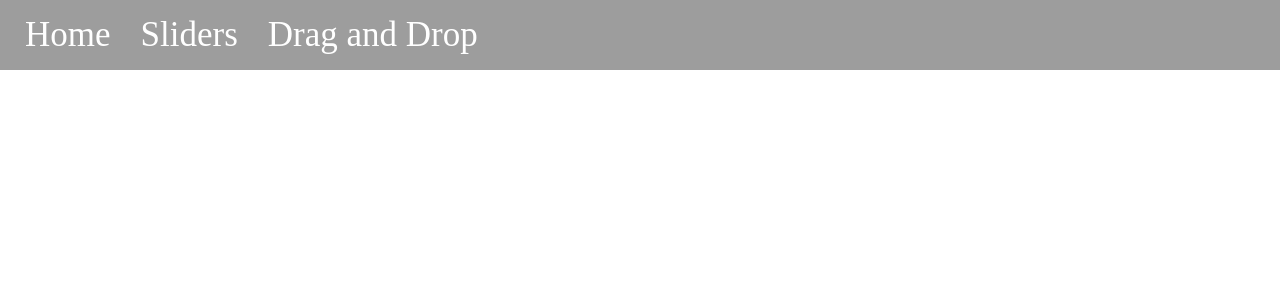
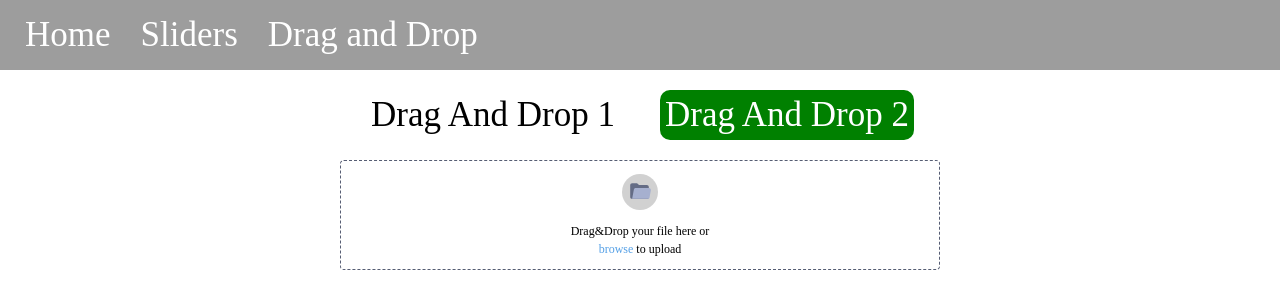
Before and after one commit to giraffesava/my-blanks, a React app: page /drag-and-drop/2 in a window 1280 px wide. Shown: the top 308 px of the page. Built offline with nearby package versions, Linux system fonts and the light colour scheme.

Commit message:
added drag-and-drop component

```diff
--- a/src/components/App/App.tsx
+++ b/src/components/App/App.tsx
@@ -17,7 +17,7 @@ const App: React.FC = () => {
         <div className="links">
           <NavLink to="/">Home</NavLink>
           <NavLink to="/sliders">Sliders</NavLink>
-          <NavLink to="/drag_and_drop">Drag and Drop</NavLink>
+          <NavLink to="/drag-and-drop">Drag and Drop</NavLink>
         </div>
         <Switch>
           <Route path="/sliders">
@@ -26,7 +26,7 @@ const App: React.FC = () => {
           <Route path="/" exact>
             This is my own outlines
           </Route>
-          <Route path="/drag_and_drop">
+          <Route path="/drag-and-drop">
             <DragAndDrop />
           </Route>
         </Switch>
--- a/src/components/DragAndDrop/DragAndDrop.scss
+++ b/src/components/DragAndDrop/DragAndDrop.scss
@@ -1,19 +1,21 @@
-.app-drag-drop {
-  width: 100%;
-  height: calc(100vh - 70px); //70px - topbar's height
+.sliders-container {
   display: flex;
-  align-items: center;
   justify-content: center;
+  & > * {
+    margin: 20px;
+    text-decoration: none;
+    padding: 5px;
+    color: black;
 
-  .card {
-    width: 200px;
-    height: 300px;
-    border-radius: 12px;
-    border: 5px solid;
-    display: flex;
-    justify-content: center;
-    align-items: center;
-    margin: 20px;
-    cursor: grab;
+    &:hover {
+      color: white;
+      border-radius: 10px;
+      background-color: green;
+    }
+  }
+  &--active {
+    background-color: green;
+    border-radius: 10px;
+    color: white;
   }
 }
--- a/src/components/DragAndDrop/DragAndDrop.tsx
+++ b/src/components/DragAndDrop/DragAndDrop.tsx
@@ -1,70 +1,50 @@
-import React, { useState } from 'react'
+import React from 'react'
+import {
+  BrowserRouter as Router,
+  NavLink,
+  Route,
+  Switch,
+  useLocation,
+} from 'react-router-dom'
+
 import './DragAndDrop.scss'
+import DragAndDrop1 from './DragAndDrop1/DragAndDrop1'
+import DragAndDrop2 from './DragAndDrop2/DragAndDrop2'
 
-const DragAndDrop: React.FC = () => {
-  const [cardList, setCardList] = useState([
-    { id: 1, order: 1, text: 'Card 1' },
-    { id: 2, order: 2, text: 'Card 2' },
-    { id: 3, order: 3, text: 'Card 3' },
-    { id: 4, order: 4, text: 'Card 4' },
-  ])
-  const [currentCard, setCurrentCard] = useState(null)
-
-  const dragStartHandler = (card: any): void => {
-    setCurrentCard(card)
-  }
-
-  const dragEndHandler = (e): void => {
-    e.target.style.background = 'white'
-  }
-
-  const dragOverHandler = (e): void => {
-    e.preventDefault()
-    e.target.style.background = 'lightgray'
-  }
-
-  const dropHandler = (e, card: any): void => {
-    e.preventDefault()
-    setCardList((prevCard) =>
-      prevCard.map((c) => {
-        if (c.id === card.id) {
-          return { ...c, order: currentCard.order }
-        }
-        if (c.id === currentCard.id) {
-          return { ...c, order: card.order }
-        }
-        return c
-      }),
-    )
-    e.target.style.background = 'white'
-  }
-
-  const sortCard = (a, b) => {
-    if (a.order > b.order) {
-      return 1
-    } else {
-      return -1
-    }
-  }
+const DragAndDrop = () => {
+  const location = useLocation()
 
   return (
-    <div className="app-drag-drop">
-      {cardList.sort(sortCard).map((card) => {
-        return (
-          <div
-            onDragStart={() => dragStartHandler(card)}
-            onDragLeave={(e) => dragEndHandler(e)}
-            onDragEnd={(e) => dragEndHandler(e)}
-            onDragOver={(e) => dragOverHandler(e)}
-            onDrop={(e) => dropHandler(e, card)}
-            draggable="true"
-            className="card"
-            key={card.id}>
-            {card.text}
-          </div>
-        )
-      })}
-    </div>
+    <Router>
+      <div className="sliders-container">
+        <NavLink
+          to="/drag-and-drop/1"
+          className={
+            location.pathname === '/drag-and-drop/1'
+              ? 'sliders-container--active'
+              : null
+          }>
+          Drag And Drop 1
+        </NavLink>
+        <NavLink
+          to="/drag-and-drop/2"
+          className={
+            location.pathname === '/drag-and-drop/2'
+              ? 'sliders-container--active'
+              : null
+          }>
+          Drag And Drop 2
+        </NavLink>
+      </div>
+      <Switch>
+        <Route path="/drag-and-drop/1">
+          <DragAndDrop1 />
+        </Route>
+        <Route path="/drag-and-drop/2">
+          <DragAndDrop2 />
+        </Route>
+      </Switch>
+    </Router>
   )
 }
 
--- /dev/null
+++ b/src/components/DragAndDrop/DragAndDrop1/DragAndDrop1.scss
@@ -0,0 +1,19 @@
+.app-drag-drop {
+  width: 100%;
+  height: calc(100vh - 70px); //70px - topbar's height
+  display: flex;
+  align-items: center;
+  justify-content: center;
+
+  .card {
+    width: 200px;
+    height: 300px;
+    border-radius: 12px;
+    border: 5px solid;
+    display: flex;
+    justify-content: center;
+    align-items: center;
+    margin: 20px;
+    cursor: grab;
+  }
+}
--- /dev/null
+++ b/src/components/DragAndDrop/DragAndDrop1/DragAndDrop1.tsx
@@ -0,0 +1,71 @@
+import React, { useState } from 'react'
+import './DragAndDrop1.scss'
+
+const DragAndDrop1: React.FC = () => {
+  const [cardList, setCardList] = useState([
+    { id: 1, order: 1, text: 'Card 1' },
+    { id: 2, order: 2, text: 'Card 2' },
+    { id: 3, order: 3, text: 'Card 3' },
+    { id: 4, order: 4, text: 'Card 4' },
+  ])
+  const [currentCard, setCurrentCard] = useState(null)
+
+  const dragStartHandler = (card: any): void => {
+    setCurrentCard(card)
+  }
+
+  const dragEndHandler = (e): void => {
+    e.target.style.background = 'white'
+  }
+
+  const dragOverHandler = (e): void => {
+    e.preventDefault()
+    e.target.style.background = 'lightgray'
+  }
+
+  const dropHandler = (e, card: any): void => {
+    e.preventDefault()
+    setCardList((prevCard) =>
+      prevCard.map((c) => {
+        if (c.id === card.id) {
+          return { ...c, order: currentCard.order }
+        }
+        if (c.id === currentCard.id) {
+          return { ...c, order: card.order }
+        }
+        return c
+      }),
+    )
+    e.target.style.background = 'white'
+  }
+
+  const sortCard = (a, b) => {
+    if (a.order > b.order) {
+      return 1
+    } else {
+      return -1
+    }
+  }
+
+  return (
+    <div className="app-drag-drop">
+      {cardList.sort(sortCard).map((card) => {
+        return (
+          <div
+            onDragStart={() => dragStartHandler(card)}
+            onDragLeave={(e) => dragEndHandler(e)}
+            onDragEnd={(e) => dragEndHandler(e)}
+            onDragOver={(e) => dragOverHandler(e)}
+            onDrop={(e) => dropHandler(e, card)}
+            draggable="true"
+            className="card"
+            key={card.id}>
+            {card.text}
+          </div>
+        )
+      })}
+    </div>
+  )
+}
+
+export default DragAndDrop1
--- /dev/null
+++ b/src/components/DragAndDrop/DragAndDrop2/DragAndDrop2.scss
@@ -0,0 +1,50 @@
+.drag-and-drop {
+  border: 1px dashed #565d73;
+  box-sizing: border-box;
+  border-radius: 4px;
+  width: 600px;
+  margin: 0 auto;
+  height: 110px;
+
+  &__downloaded {
+    display: flex;
+    flex-direction: row;
+    text-align: center;
+    button {
+      width: 100px;
+      display: inline-block;
+      border: 0;
+      margin: 0 auto;
+      background-color: red;
+      border-radius: 43px;
+      color: white;
+      font-size: 25px;
+    }
+  }
+
+  &__circle {
+    background: rgb(209, 209, 209);
+    width: 36px;
+    height: 36px;
+    border-radius: 50%;
+    margin: 13px auto 12px;
+    position: relative;
+  }
+  &__image {
+    position: absolute;
+    top: 50%;
+    left: 50%;
+    transform: translateX(-50%) translateY(-50%);
+  }
+  &__text {
+    margin: 0 auto 13px;
+    width: 148px;
+    font-size: 12px;
+    line-height: 18px;
+    text-align: center;
+    color: var(--drag-and-drop-text-color);
+    &--highlight {
+      color: #55a0e6;
+    }
+  }
+}
--- /dev/null
+++ b/src/components/DragAndDrop/DragAndDrop2/DragAndDrop2.tsx
@@ -0,0 +1,63 @@
+import React, { useState } from 'react'
+import FolderIcon from './FolderIcon'
+import './DragAndDrop2.scss'
+
+const DragAndDrop2: React.FC = () => {
+  const [drag, setDrag] = useState(false)
+  const [data, setData] = useState('')
+
+  const onDropHandler = (e) => {
+    e.preventDefault()
+    let files = [...e.dataTransfer.files]
+    let name = files[0].name
+    if (name.length > 20) {
+      name = [...name].splice(0, 20).join('') + '...'
+    }
+    setData(name)
+  }
+
+  const onDragStartHandler = (e) => {
+    e.preventDefault()
+    setDrag(true)
+  }
+
+  const onDragLeaveHandler = (e) => {
+    e.preventDefault()
+    setDrag(false)
+  }
+
+  return (
+    <div
+      className="drag-and-drop"
+      onDrop={onDropHandler}
+      onDragStart={(e) => onDragStartHandler(e)}
+      onDragLeave={(e) => onDragLeaveHandler(e)}
+      onDragOver={(e) => onDragStartHandler(e)}>
+      {!data ? (
+        <>
+          <div className="drag-and-drop__circle">
+            <div className="drag-and-drop__image">
+              <FolderIcon width="24" height="24" />
+            </div>
+          </div>
+          <p className="drag-and-drop__text">
+            <p>
+              Drag&Drop your file here or{' '}
+              <span className="drag-and-drop__text--highlight">browse</span> to
+              upload
+            </p>
+          </p>
+        </>
+      ) : (
+        <>
+          <div className="drag-and-drop__downloaded">
+            <p>{data}</p>
+            <button onClick={() => setData('')}>Delete</button>
+          </div>
+        </>
+      )}
+    </div>
+  )
+}
+
+export default DragAndDrop2
--- /dev/null
+++ b/src/components/DragAndDrop/DragAndDrop2/FolderIcon.tsx
@@ -0,0 +1,28 @@
+import React from 'react'
+
+const FolderIcon = ({
+  color = '#A6B0CF',
+  subColor = '#646C85',
+  width = '26',
+  height = '26',
+}) => {
+  return (
+    <svg
+      width={width}
+      height={height}
+      viewBox="0 0 24 24"
+      fill="none"
+      xmlns="http://www.w3.org/2000/svg">
+      <path
+        d="M18.8655 6.11553H11.0193L9.05777 4.15399H4.15392C3.07508 4.15399 2.19238 5.03668 2.19238 6.11553V17.8848C2.19238 18.9636 3.07508 19.8463 4.15392 19.8463H19.3558C20.1895 19.8463 20.827 19.2088 20.827 18.3751V8.07707C20.827 6.99822 19.9443 6.11553 18.8655 6.11553Z"
+        fill={subColor}
+      />
+      <path
+        d="M20.9245 9.0578H7.73313C6.8014 9.0578 5.96774 9.74434 5.82063 10.6761L4.15332 19.8463H19.6985C20.6302 19.8463 21.4639 19.1597 21.611 18.228L22.837 11.3626C23.0822 10.1857 22.1504 9.0578 20.9245 9.0578Z"
+        fill={color}
+      />
+    </svg>
+  )
+}
+
+export default FolderIcon
--- a/src/components/Sliders/Sliders.tsx
+++ b/src/components/Sliders/Sliders.tsx
@@ -26,7 +26,7 @@ const Sliders = () => {
         <NavLink
           to="/sliders/slider-two"
           className={
-            location.pathname === '/sliders/slider-one2' ? 'active' : null
+            location.pathname === '/sliders/slider-two' ? 'active' : null
           }>
           Slider 2
         </NavLink>
```
